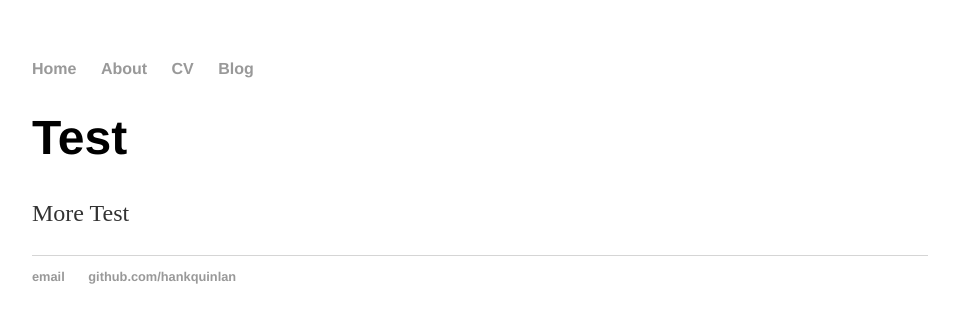
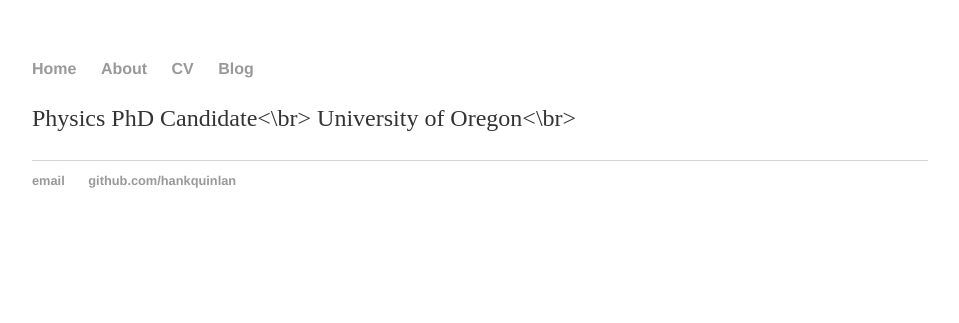
Before and after one commit to bschloma/bschloma.github.io, a Jekyll site: the page built from index.html, in a window 1280 px wide. Shown: the top 323 px of the page, without its empty margins (160-1119 px from the left). Built offline with Jekyll 4.4.1, drawn with Linux system fonts in a browser that asks for light colours.

Commit message:
Update index.html
Testing html syntax, my info

```diff
--- a/index.html
+++ b/index.html
@@ -3,6 +3,11 @@ layout: default
 title: Brandon H. Schlomann
 ---
 <div class="blurb">
-	<h1>Test</h1>
-	<p>More Test</a></p>
+	<!--<h1>Brandon H. Schlomann</h1>-->
+	<p>
+		Physics PhD Candidate</a><\br>
+	        University of Oregon<\br>
+
+       </p>
+
 </div><!-- /.blurb -->
```
